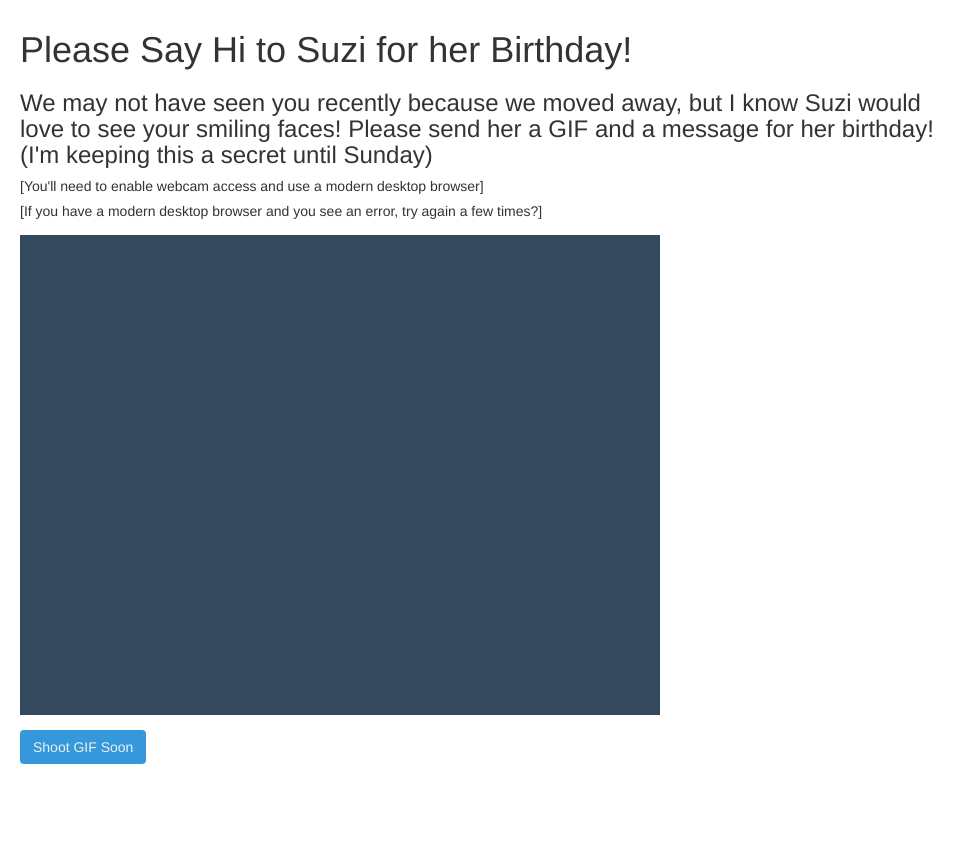
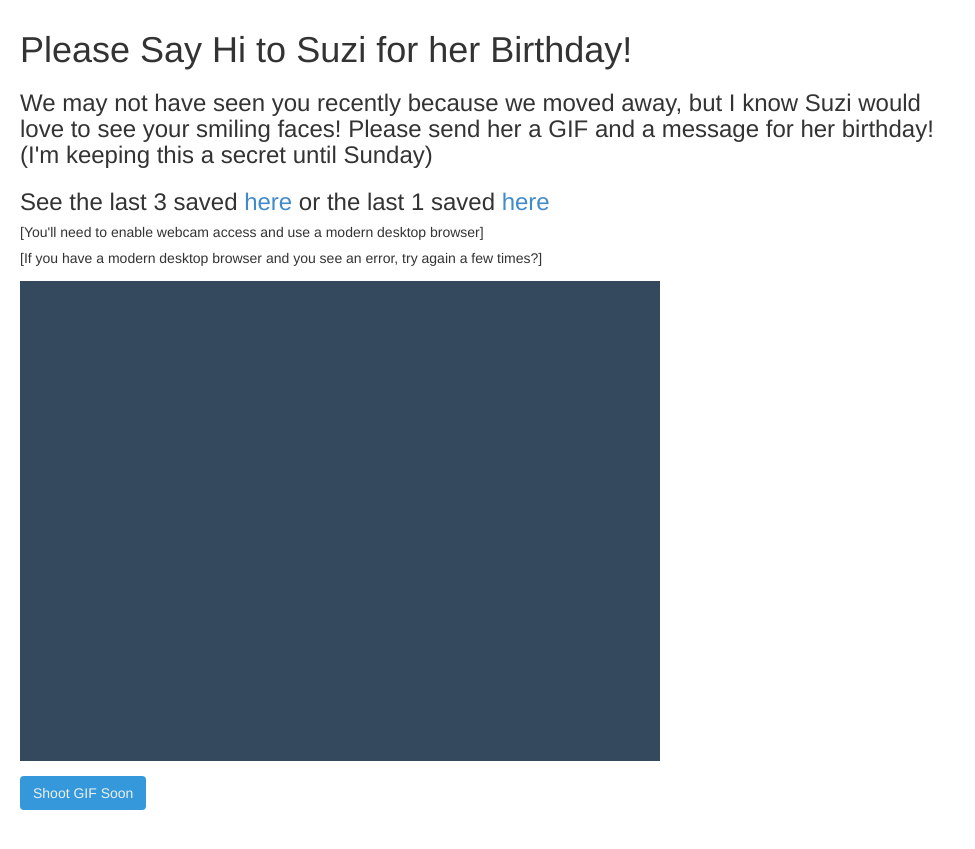
Before and after one commit to davidchang/davidandsuzi.com, a Jekyll site: the page misc/happy-birthday-suzi/index.html, which Jekyll copies as it is, in a window 1280 px wide. Shown: the top 849 px of the page, without its empty margins (0-975 px from the left). Built offline with Jekyll 4.4.1, drawn with Linux system fonts in a browser that asks for light colours; comment, search, counter and statistics services are not loaded.

Commit message:
adding gallery links to happy birthday index page

```diff
--- a/misc/happy-birthday-suzi/index.html
+++ b/misc/happy-birthday-suzi/index.html
@@ -41,6 +41,7 @@
     <div class="wrap">
       <h1>Please Say Hi to Suzi for her Birthday!</h1>
       <h3>We may not have seen you recently because we moved away, but I know Suzi would love to see your smiling faces! Please send her a GIF and a message for her birthday! (I'm keeping this a secret until Sunday)</h3>
+      <h3>See the last 3 saved <a href="http://davidandsuzi.com/misc/happy-birthday-suzi/gallery.html">here</a> or the last 1 saved <a href="http://davidandsuzi.com/misc/happy-birthday-suzi/gallery-last.html">here</a>
       <h5>[You'll need to enable webcam access and use a modern desktop browser]</h5>
       <h5>[If you have a modern desktop browser and you see an error, try again a few times?]</h5>
 
```
